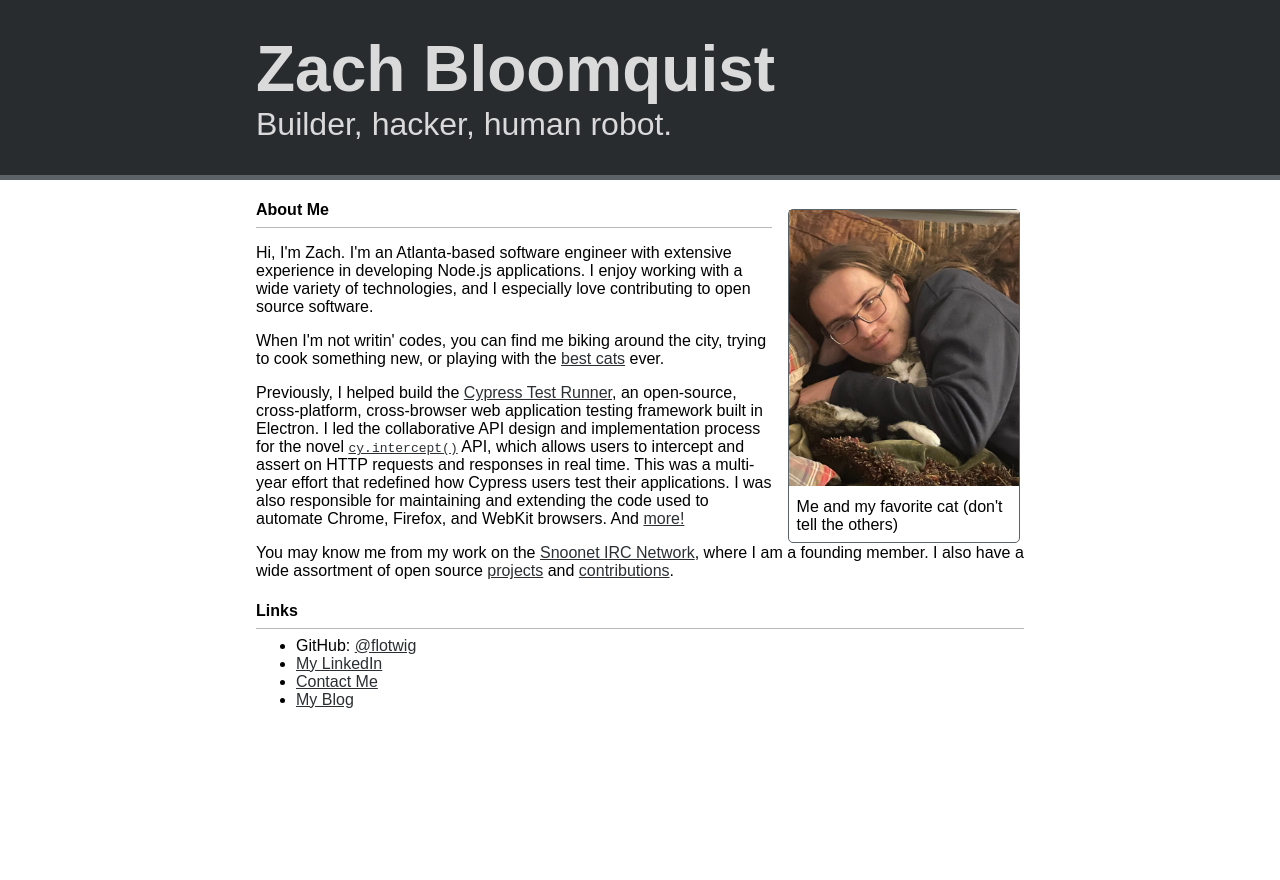
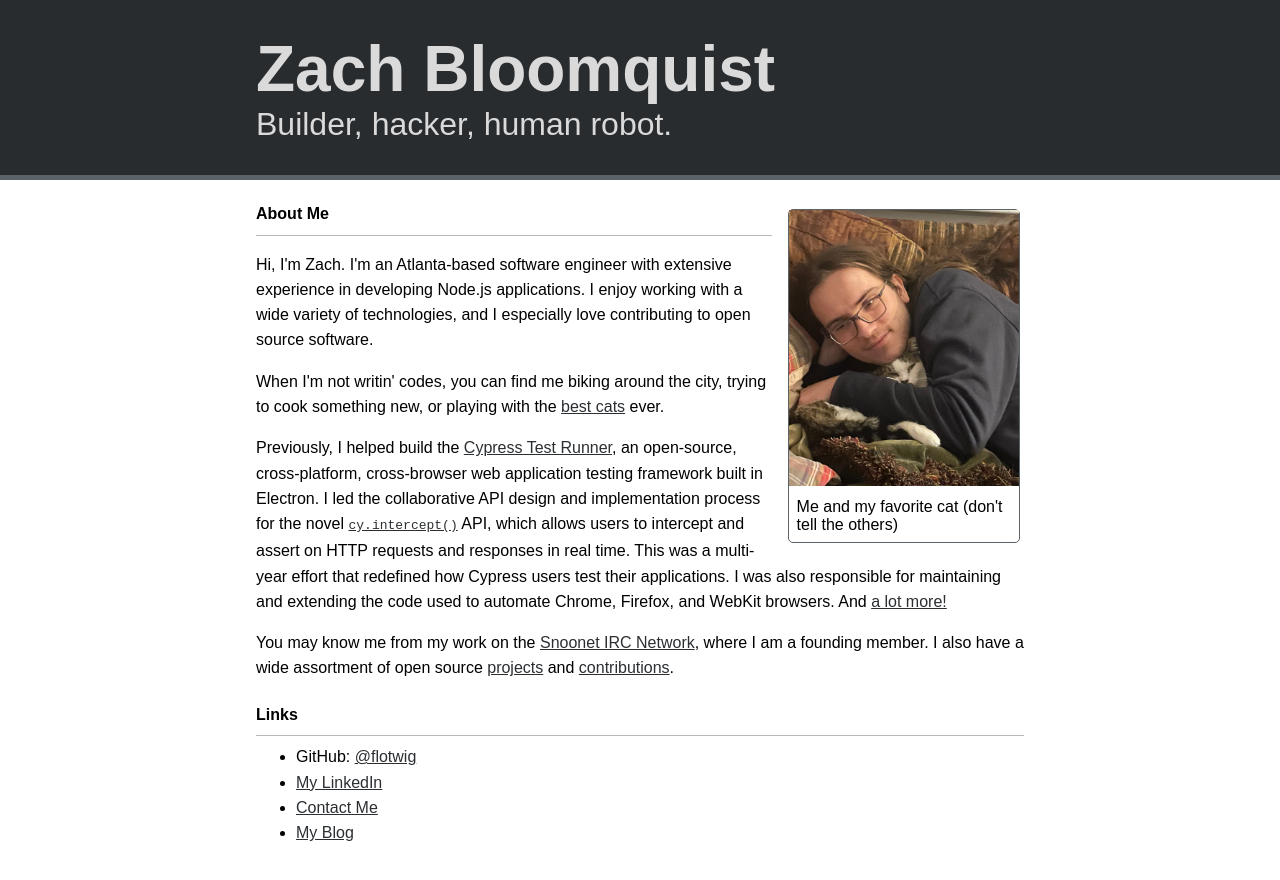
Before and after one commit to flotwig/site, a Jekyll site: the page built from index.html, in a window 1280 px wide. Shown: the top 880 px of the page. Built offline with Jekyll 4.4.1, drawn with Linux system fonts in a browser that asks for light colours.

Commit message:
style: fix line spacing

```diff
--- a/assets/style.scss
+++ b/assets/style.scss
@@ -32,6 +32,10 @@ a {
 
 a:visited {
     color: darken($darkAccent, 10%);
+}
+
+.frontpage {
+    line-height: 1.58em;
 }
 
 article {
@@ -154,9 +158,6 @@ header.post nav a, header.post nav a:visited {
 .widget {
     border: 1px solid $darkAccent;
     border-radius: 5px;
-    margin-top: .5em;
-    margin-left: .25em;
-    margin-right: .25em;
     height: fit-content;
 }
 
@@ -171,12 +172,6 @@ header.post nav a, header.post nav a:visited {
     font-weight: 700;
     display: block;
     margin-bottom: .2em;
-}
-
-.widget.profile-pic {
-    padding: 0;
-    float:right;
-    margin-left: 1em;
 }
 
 .widget.profile-pic > img {
@@ -204,9 +199,14 @@ header.post nav a, header.post nav a:visited {
         padding: 0;
     }
     .widget {
+        margin-top: .5em;
+        margin-left: .25em;
+        margin-right: .25em;
         width: 30%;
     }
     .widget.profile-pic {
-        height: 100%;
+        padding: 0;
+        float:right;
+        margin-left: 1em;
     }
 }
--- a/index.html
+++ b/index.html
@@ -9,11 +9,12 @@ title: Zach Bloomquist
     <p>Me and my favorite cat (don't tell the others)</p>
 </div>
 
+<div class="frontpage">
     <h4>About Me</h4>
     <hr/>
-<p>Hi, I'm Zach. I'm an Atlanta-based software engineer with extensive experience in developing Node.js applications. <!-- TODO: something else about "A team" -->I enjoy working with a wide variety of technologies, and I especially love contributing to open source software.</p>
+    <p>Hi, I'm Zach. I'm an Atlanta-based software engineer with extensive experience in developing Node.js applications. I enjoy working with a wide variety of technologies, and I especially love contributing to open source software.</p>
     <p>When I'm not writin' codes, you can find me biking around the city, trying to cook something new, or playing with the <a href="/assets/best-cats.jpg">best cats</a> ever.</p>
-<!-- TODO: make less verbose/technical --><p>Previously, I helped build the <a href="https://www.cypress.io">Cypress Test Runner</a>, an open-source, cross-platform, cross-browser web application testing framework built in Electron. I led the collaborative API design and implementation process for the novel <a href="https://docs.cypress.io/api/commands/intercept"><code>cy.intercept()</code></a> API, which allows users to intercept and assert on HTTP requests and responses in real time. This was a multi-year effort that redefined how Cypress users test their applications. I was also responsible for maintaining and extending the code used to automate Chrome, Firefox, and WebKit browsers. And <a href="https://github.com/cypress-io/cypress/pulls?q=is%3Apr+author%3Aflotwig+is%3Amerged+sort%3Acomments-desc">more!</a>
+    <p>Previously, I helped build the <a href="https://www.cypress.io">Cypress Test Runner</a>, an open-source, cross-platform, cross-browser web application testing framework built in Electron. I led the collaborative API design and implementation process for the novel <a href="https://docs.cypress.io/api/commands/intercept"><code>cy.intercept()</code></a> API, which allows users to intercept and assert on HTTP requests and responses in real time. This was a multi-year effort that redefined how Cypress users test their applications. I was also responsible for maintaining and extending the code used to automate Chrome, Firefox, and WebKit browsers. And <a href="https://github.com/cypress-io/cypress/pulls?q=is%3Apr+author%3Aflotwig+is%3Amerged+sort%3Acomments-desc">a lot more!</a>
     <p>You may know me from my work on the <a href="https://snoonet.org">Snoonet IRC Network</a>, where I am a founding member. I also have a wide assortment of open source <a href="https://github.com/flotwig?tab=repositories&type=source">projects</a> and <a href="https://github.com/search?q=is%3Apr+author%3Aflotwig&type=pullrequests&s=&o=desc">contributions</a>.</p>
     <h4>Links</h4>
     <hr/>
@@ -31,3 +32,4 @@ title: Zach Bloomquist
             <a href="/blog/">My Blog</a>
         </li>
     </ul>
+</div>
```
Lines whose indentation alone changed are shown as unchanged.
